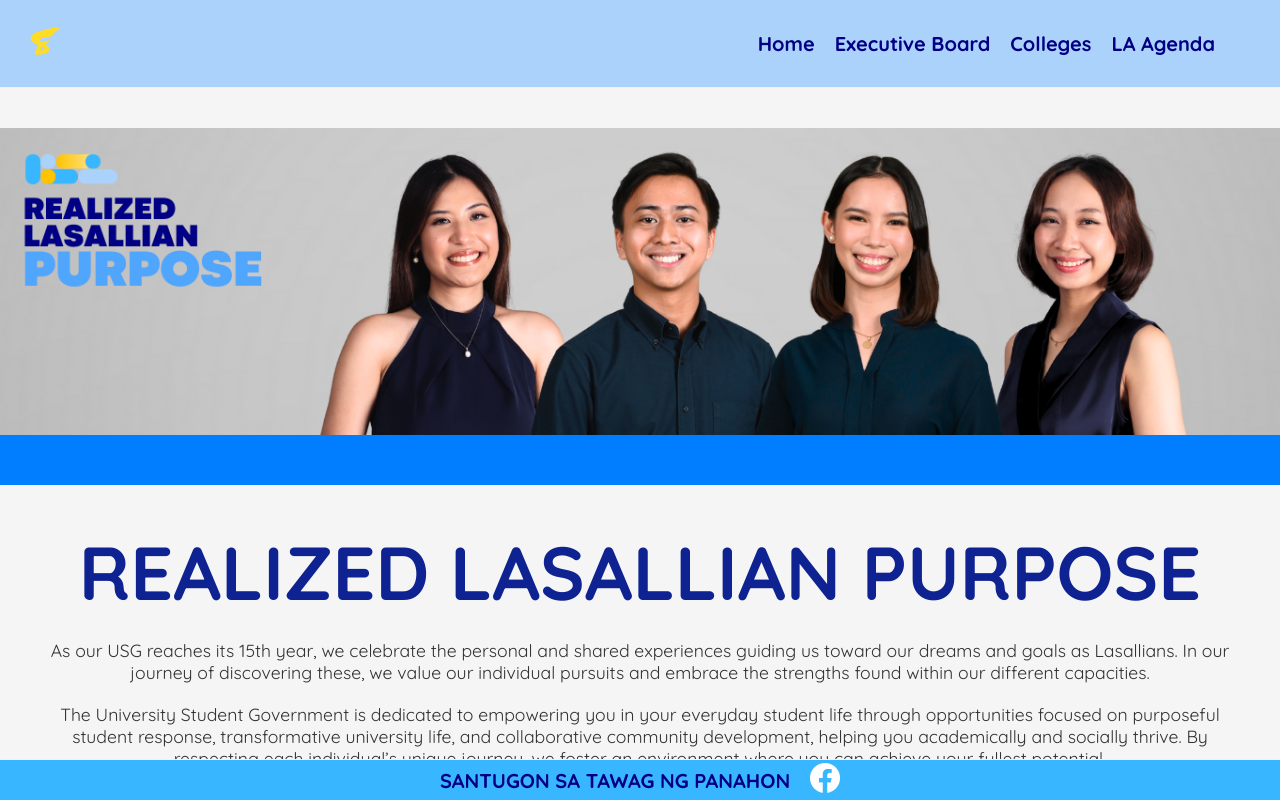
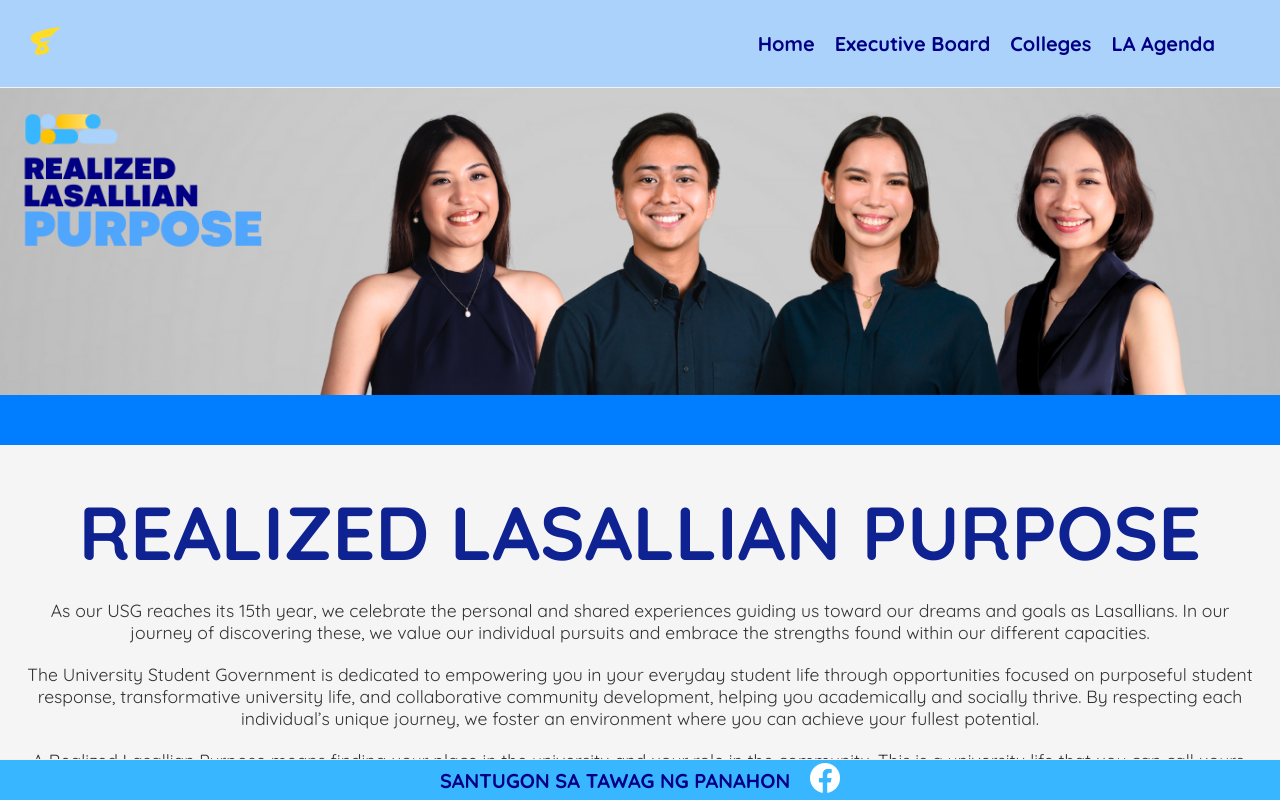
Before and after one commit to manoloenriquez/derecho39, a React (Create React App) app in the folder derecho-39/: page /eb in a window 1280 px wide. Built offline with nearby package versions, Linux system fonts and the light colour scheme.

Commit message:
fixed some eb bugs
yeah

```diff
--- a/derecho-39/src/Eb.css
+++ b/derecho-39/src/Eb.css
@@ -18,7 +18,7 @@ html, body {
 /* Eb component styling */
 .eb {
   font-family: Arial, sans-serif;
-  margin: 0;
+  margin-bottom: 20px;
   padding: 0;
 }
 
@@ -45,10 +45,11 @@ html, body {
 }
 
 /* Content Section */
-.content {
+.content-text{
   padding: 40px 20px;
   background-color: #F5F5F5;
   text-align: center;
+
 }
 
 .section-title {
--- a/derecho-39/src/Eb.js
+++ b/derecho-39/src/Eb.js
@@ -12,7 +12,7 @@ const Eb = () => {
       </div>
 
       {/* Content Section */}
-      <div className="content">
+      <div className="content-text">
         <h2 className="section-title">REALIZED LASALLIAN PURPOSE</h2>
         <p className="description">
           As our USG reaches its 15th year, we celebrate the personal and shared experiences guiding us toward our dreams and goals as Lasallians.
```
